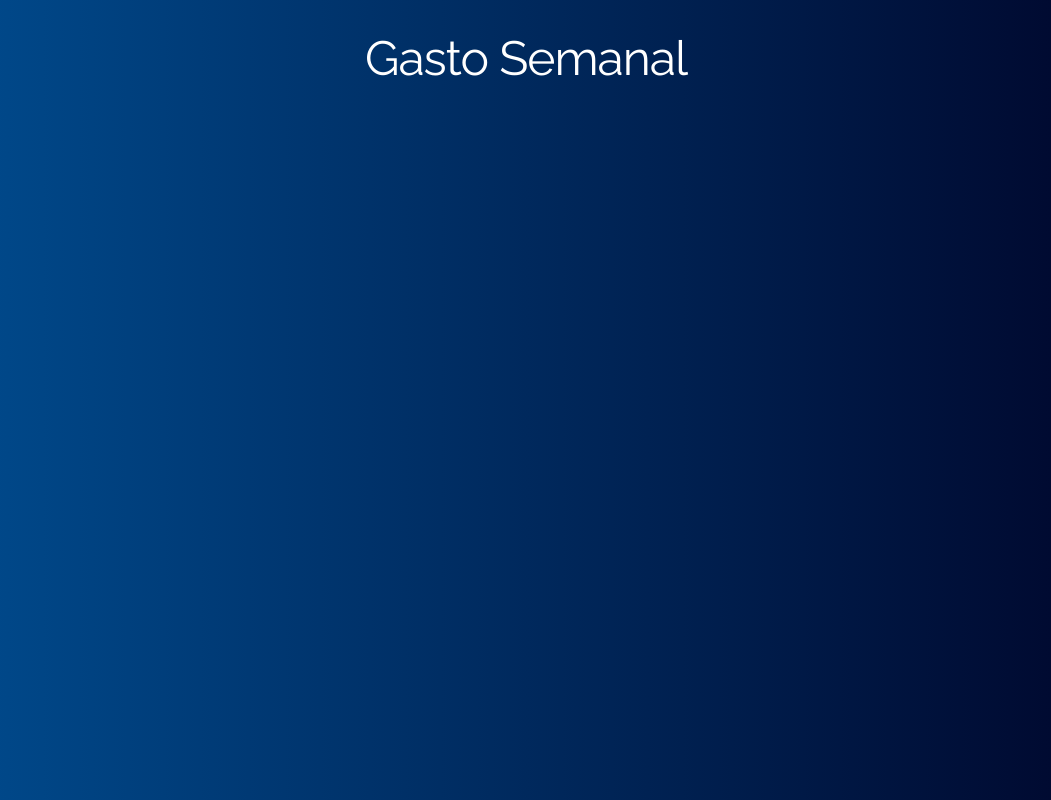
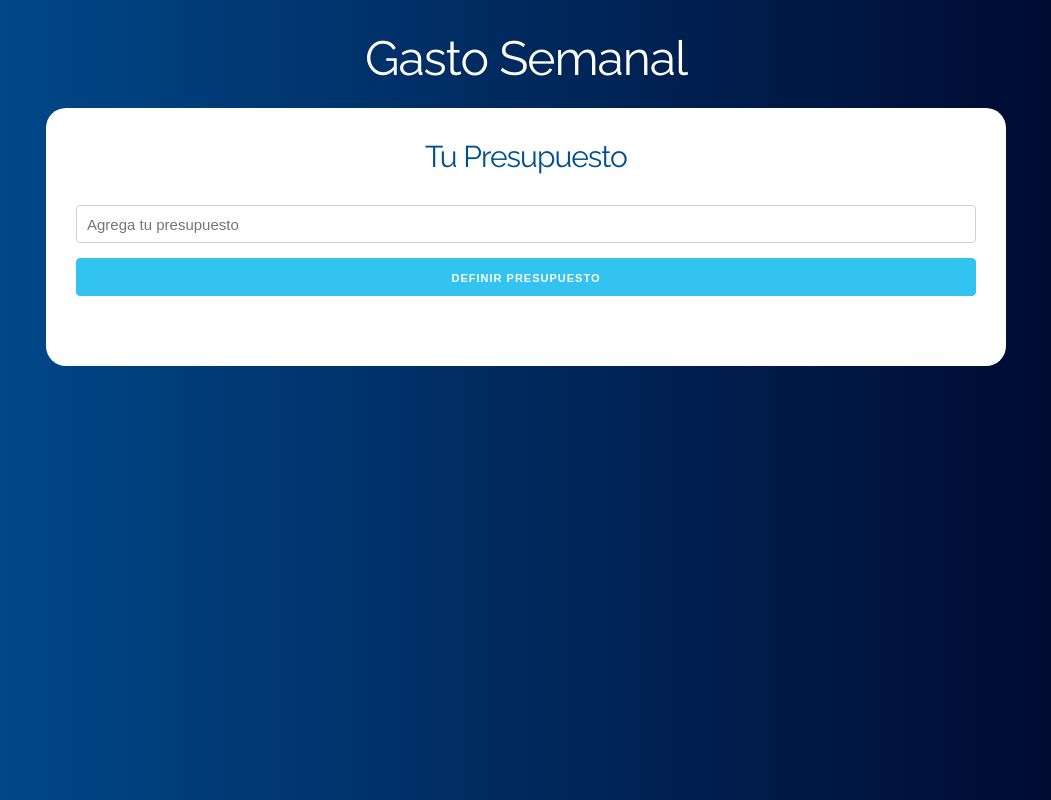
Before and after one commit to RicardoJ/Budget-React, a React (Create React App) app: page / in a window 1280 px wide. Shown: the whole page, without its empty margins (114-1165 px from the left). Built offline with nearby package versions, Linux system fonts and the light colour scheme.

Commit message:
creating and adding component question for the budget

```diff
--- a/src/App.js
+++ b/src/App.js
@@ -1,10 +1,13 @@
 import React from 'react';
-
+import Question from './components/Question';
 function App() {
   return (
-    <div className="App">
+    <div className="App container">
       <header>
         <h1>Gasto Semanal</h1>
+        <div className = "contenido-principal contenido">
+          <Question/>
+        </div>
       </header>
     </div>
   );
--- /dev/null
+++ b/src/components/Question.js
@@ -0,0 +1,24 @@
+import React, { Fragment } from 'react';
+
+function Question() {
+    return (
+        <Fragment>
+            <h2>Tu Presupuesto</h2>
+            <form>
+                <input
+                type = "number"
+                className = "u-full-width"
+                placeholder = "Agrega tu presupuesto"
+                //onChange = {}
+                />
+                <input type = "submit"
+                className = "button-primary u-full-width"
+                value = "Definir presupuesto"
+                />
+            </form>
+        </Fragment>
+
+)
+}
+
+export default Question;
```
